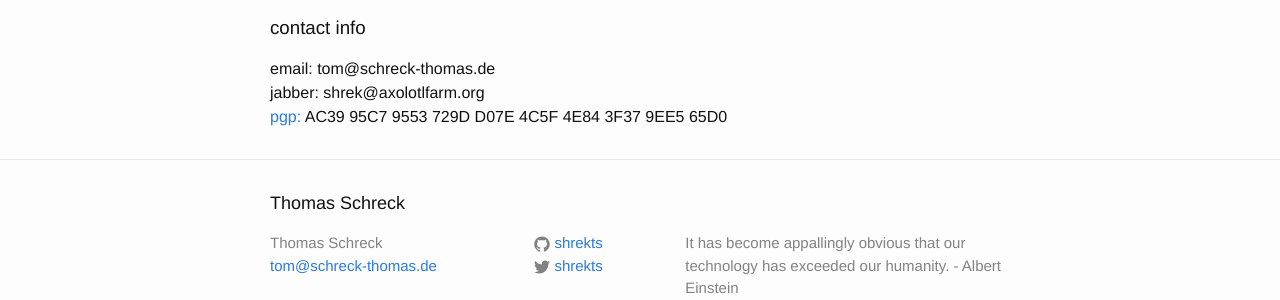
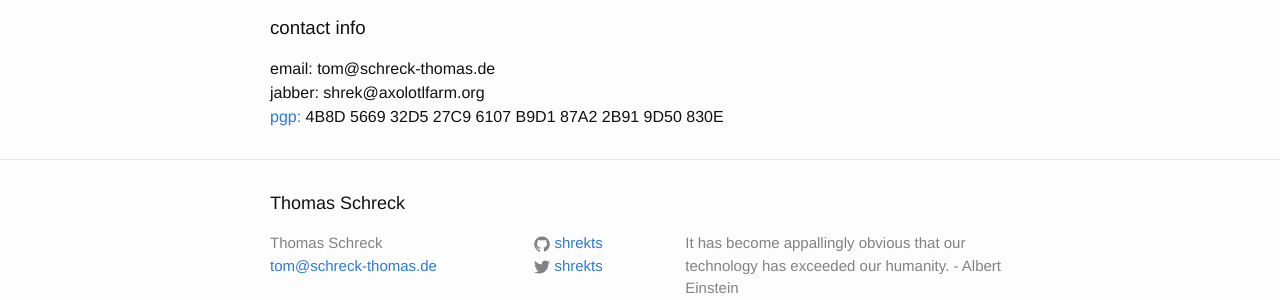
Before and after one commit to thomas-schreck/schreck-thomas.de, a Jekyll site: the page built from index.html, in a window 1280 px wide. Shown: the part 328-628 px from the top of the page. Built offline with Jekyll 4.4.1, drawn with Linux system fonts in a browser that asks for light colours.

Commit message:
new pgp key

```diff
--- a/index.html
+++ b/index.html
@@ -17,4 +17,4 @@ My research topics cover all operational IT Security-related topics.<br /><br />
 <h3>contact info</h3>
 email: tom@schreck-thomas.de<br />
 jabber: shrek@axolotlfarm.org<br />
-<a title="pgp certificate" href="http://pgp.mit.edu/pks/lookup?op=get&search=0x4e843f379ee565d0" target="_blank">pgp:</a> AC39 95C7 9553 729D D07E 4C5F 4E84 3F37 9EE5 65D0
+<a title="pgp certificate" href="https://pgp.mit.edu/pks/lookup?op=get&search=0x87A22B919D50830E" target="_blank">pgp:</a> 4B8D 5669 32D5 27C9 6107  B9D1 87A2 2B91 9D50 830E
```
